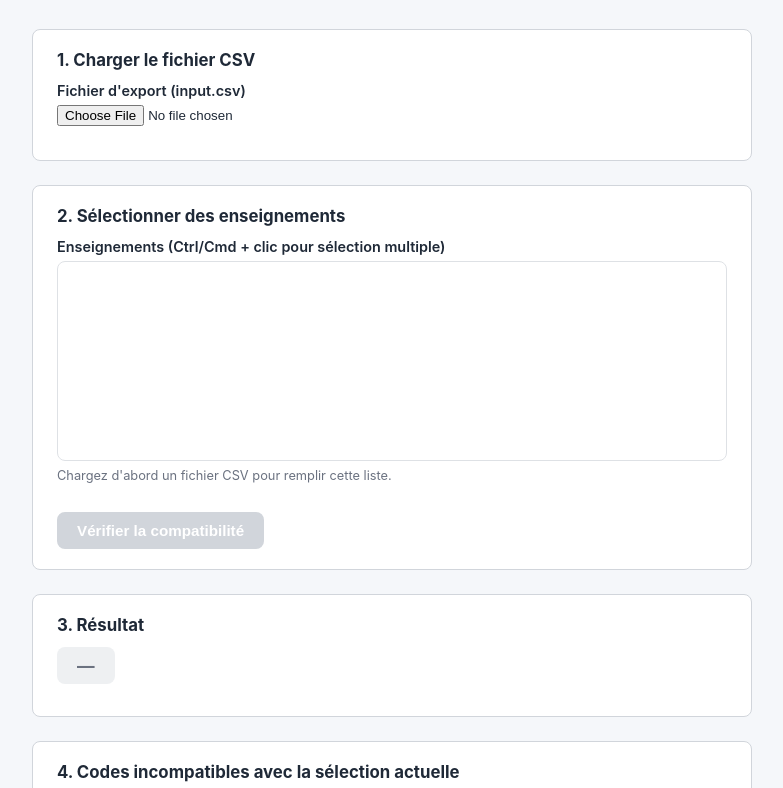
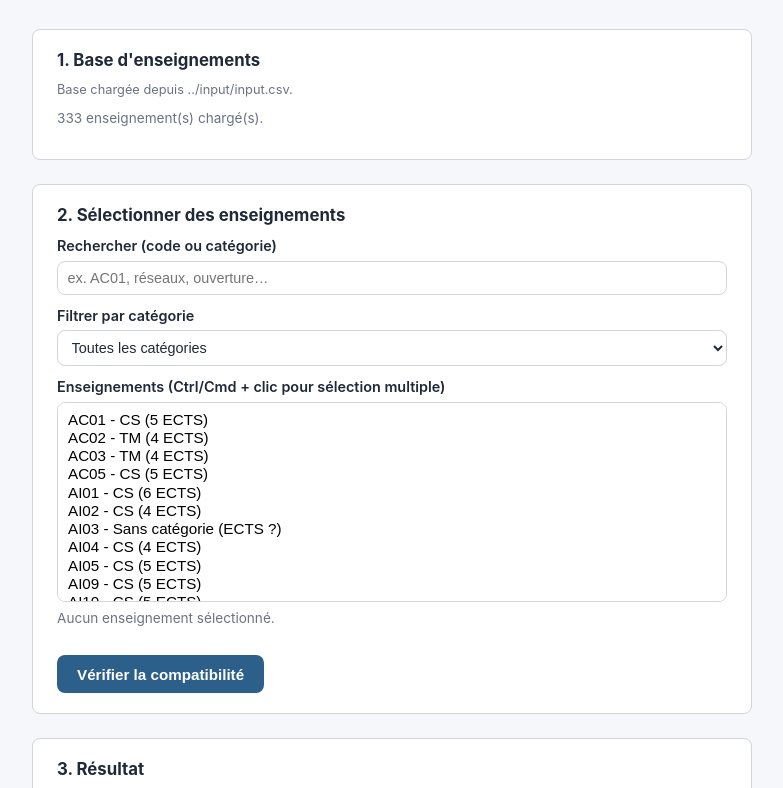
Before and after one commit to yan-sln/SAT-UV, a plain HTML site: page docs/index.html in a window 1280 px wide. Shown: the part 104-892 px from the top of the page, without its empty margins (248-1031 px from the left). Drawn offline with nearby package versions, Linux system fonts and the light colour scheme.

Commit message:
auto-load csv, add category for UV and ECTS, add search and filter, add list of UVs that are still compatible #1

```diff
--- a/docs/index.html
+++ b/docs/index.html
@@ -3,35 +3,43 @@
 <head>
 <meta charset="UTF-8" />
 <meta name="viewport" content="width=device-width, initial-scale=1.0" />
-<title>SAT-UV — Vérification de compatibilité d'emploi du temps</title>
+<title>Vérification de compatibilité des UVs</title>
 <link rel="stylesheet" href="style.css" />
 <script src="https://cdnjs.cloudflare.com/ajax/libs/PapaParse/5.4.1/papaparse.min.js"></script>
 </head>
 <body>
 <div class="conteneur">
     <h1>SAT-UV</h1>
-    <p class="sous-titre">Vérification de compatibilité d'emplois du temps — calcul 100&nbsp;% côté navigateur.</p>
+    <p class="sous-titre">Vérification de compatibilité d'emplois du temps.</p>
     <div class="carte">
-        <h2>1. Charger le fichier CSV</h2>
-        <label for="csvFile">Fichier d'export (input.csv)</label>
-        <input type="file" id="csvFile" accept=".csv" />
+        <h2>1. Base d'enseignements</h2>
+        <p class="aide" id="infoChargement">Chargement depuis ../input/input.csv…</p>
         <p class="aide" id="infoExclus"></p>
         <p class="aide" id="infoNbEnseignements"></p>
     </div>
     <div class="carte">
         <h2>2. Sélectionner des enseignements</h2>
+        <label for="rechercheUv">Rechercher (code ou catégorie)</label>
+        <input type="text" id="rechercheUv" placeholder="ex. AC01, réseaux, ouverture…" disabled />
+        <label for="filtreCategorie">Filtrer par catégorie</label>
+        <select id="filtreCategorie" disabled>
+            <option value="">Toutes les catégories</option>
+        </select>
         <label for="selectEnseignements">Enseignements (Ctrl/Cmd + clic pour sélection multiple)</label>
         <select id="selectEnseignements" multiple disabled></select>
-        <p class="aide">Chargez d'abord un fichier CSV pour remplir cette liste.</p>
+        <p class="aide" id="infoSelection">Chargement de la base en cours…</p>
         <button id="btnVerifier" disabled>Vérifier la compatibilité</button>
     </div>
     <div class="carte">
         <h2>3. Résultat</h2>
-        <span id="resultatBadge" class="resultat-badge neutre">—</span>
+        <span id="resultatBadge" class="resultat-badge neutre">-</span>
         <div id="detailMessage"></div>
     </div>
     <div class="carte" id="zoneIncompatibles">
-        <h2>4. Codes incompatibles avec la sélection actuelle</h2>
+        <h2>4. Enseignements compatibles / incompatibles</h2>
+        <label for="compatiblesTexte">Encore compatibles avec la sélection actuelle</label>
+        <textarea id="compatiblesTexte" readonly placeholder="Les codes encore compatibles avec votre sélection apparaîtront ici après vérification."></textarea>
+        <label for="incompatiblesTexte">Incompatibles avec la sélection actuelle</label>
         <textarea id="incompatiblesTexte" readonly placeholder="Les codes incompatibles avec votre sélection apparaîtront ici après vérification."></textarea>
     </div>
 </div>
@@ -40,60 +48,132 @@
 <script src="sat_model.js"></script>
 <script src="search.js"></script>
 <script>
+const CHEMIN_CSV = "../input/input.csv";
+
 let enseignements = {};
 let codesExclus = [];
-const inputFichier = document.getElementById("csvFile");
+
+const infoChargement = document.getElementById("infoChargement");
+const rechercheUv = document.getElementById("rechercheUv");
+const filtreCategorie = document.getElementById("filtreCategorie");
 const selectEns = document.getElementById("selectEnseignements");
 const btnVerifier = document.getElementById("btnVerifier");
 const infoExclus = document.getElementById("infoExclus");
 const infoNb = document.getElementById("infoNbEnseignements");
+const infoSelection = document.getElementById("infoSelection");
 const badge = document.getElementById("resultatBadge");
 const detailMessage = document.getElementById("detailMessage");
+const compatiblesTexte = document.getElementById("compatiblesTexte");
 const incompatiblesTexte = document.getElementById("incompatiblesTexte");
-inputFichier.addEventListener("change", (evt) => {
-    const fichier = evt.target.files[0];
-    if (!fichier) return;
-    const lecteur = new FileReader();
-    lecteur.onload = (e) => {
-        try {
-            const base = chargerBaseFromText(e.target.result);
+
+document.addEventListener("DOMContentLoaded", () => {
+    charger(CHEMIN_CSV)
+        .then(base => {
             enseignements = base.enseignements;
             codesExclus = base.codesExclus;
+            infoChargement.textContent = `Base chargée depuis ${CHEMIN_CSV}.`;
             remplirListe();
-        } catch (err) {
-            infoNb.textContent = "Erreur lors du chargement du CSV : " + err.message;
-        }
-    };
-    lecteur.onerror = () => { infoNb.textContent = "Impossible de lire le fichier sélectionné."; };
-    lecteur.readAsText(fichier, "utf-8");
+        })
+        .catch(err => {
+            infoChargement.textContent = `Erreur lors du chargement de ${CHEMIN_CSV} : ${err.message}`;
+        });
 });
+
+function libelleOption(code) {
+    const e = enseignements[code];
+    const cat = e.categorie ? e.categorie : "Sans catégorie";
+    const ects = e.ects !== null && e.ects !== undefined ? `${e.ects} ECTS` : "ECTS ?";
+    return `${code} - ${cat} (${ects})`;
+}
+
 function remplirListe() {
+    const codes = Object.keys(enseignements).sort();
+
+    // Catégories disponibles
+    const categories = Array.from(new Set(codes.map(c => enseignements[c].categorie).filter(Boolean))).sort();
+    filtreCategorie.innerHTML = '<option value="">Toutes les catégories</option>';
+    for (const cat of categories) {
+        const option = document.createElement("option");
+        option.value = cat;
+        option.textContent = cat;
+        filtreCategorie.appendChild(option);
+    }
+
+    // Options du select principal
     selectEns.innerHTML = "";
-    const codes = Object.keys(enseignements).sort();
     for (const code of codes) {
         const option = document.createElement("option");
         option.value = code;
-        option.textContent = code;
+        option.textContent = libelleOption(code);
+        option.dataset.code = code;
+        option.dataset.categorie = enseignements[code].categorie || "";
         selectEns.appendChild(option);
     }
-    selectEns.disabled = codes.length === 0;
-    btnVerifier.disabled = codes.length === 0;
+
+    const actif = codes.length > 0;
+    selectEns.disabled = !actif;
+    rechercheUv.disabled = !actif;
+    filtreCategorie.disabled = !actif;
+    btnVerifier.disabled = !actif;
+
     infoNb.textContent = `${codes.length} enseignement(s) chargé(s).`;
-    infoExclus.textContent = codesExclus.length > 0 ? `${codesExclus.length} enseignement(s) ignoré(s) (Cours à groupes multiples non géré) : ${codesExclus.join(", ")}` : "";
+    infoExclus.textContent = codesExclus.length > 0
+        ? `${codesExclus.length} enseignement(s) ignoré(s) (Cours à groupes multiples non géré) : ${codesExclus.join(", ")}`
+        : "";
+
+    filtrerListe();
+    majInfoSelection();
     resetResultat();
 }
+
+function filtrerListe() {
+    const texte = rechercheUv.value.trim().toLowerCase();
+    const categorie = filtreCategorie.value;
+    for (const option of selectEns.options) {
+        if (option.selected) { option.hidden = false; continue; }
+        const code = option.dataset.code.toLowerCase();
+        const cat = option.dataset.categorie;
+        const correspondTexte = !texte || code.includes(texte) || cat.toLowerCase().includes(texte);
+        const correspondCategorie = !categorie || cat === categorie;
+        option.hidden = !(correspondTexte && correspondCategorie);
+    }
+}
+
+function majInfoSelection() {
+    const selection = Array.from(selectEns.selectedOptions).map(o => o.value);
+    if (selection.length === 0) {
+        infoSelection.textContent = "Aucun enseignement sélectionné.";
+        return;
+    }
+    let totalEcts = 0;
+    let inconnu = false;
+    for (const code of selection) {
+        const ects = enseignements[code]?.ects;
+        if (ects === null || ects === undefined) inconnu = true;
+        else totalEcts += ects;
+    }
+    infoSelection.textContent = `${selection.length} enseignement(s) sélectionné(s) - ${totalEcts} ECTS${inconnu ? " (au moins un ECTS inconnu)" : ""}.`;
+}
+
+rechercheUv.addEventListener("input", filtrerListe);
+filtreCategorie.addEventListener("change", filtrerListe);
+selectEns.addEventListener("change", majInfoSelection);
+
 function resetResultat() {
-    badge.textContent = "—";
+    badge.textContent = "-";
     badge.className = "resultat-badge neutre";
     detailMessage.textContent = "";
+    compatiblesTexte.value = "";
     incompatiblesTexte.value = "";
 }
+
 btnVerifier.addEventListener("click", () => {
     const selection = Array.from(selectEns.selectedOptions).map(o => o.value);
     if (selection.length === 0) {
-        badge.textContent = "—";
+        badge.textContent = "-";
         badge.className = "resultat-badge neutre";
         detailMessage.textContent = "Sélectionnez au moins un enseignement.";
+        compatiblesTexte.value = "";
         incompatiblesTexte.value = "";
         return;
     }
@@ -111,6 +191,7 @@ btnVerifier.addEventListener("click", () => {
                 badge.className = "resultat-badge unsat";
                 const texte = message || "L'ensemble sélectionné est déjà insatisfaisable : retirez un code avant de chercher des compatibilités.";
                 detailMessage.textContent = [texte, ...avertissements].join("\n");
+                compatiblesTexte.value = "";
                 incompatiblesTexte.value = "";
                 return;
             }
@@ -118,7 +199,8 @@ btnVerifier.addEventListener("click", () => {
             badge.className = "resultat-badge sat";
             detailMessage.textContent = avertissements.join("\n");
             const { compatibles, incompatibles } = calculerCompatibilites(enseignements, valides);
-            incompatiblesTexte.value = incompatibles.length ? incompatibles.join("\n") : "Aucun code incompatible avec la sélection actuelle.";
+            compatiblesTexte.value = compatibles.length ? compatibles.map(libelleOption).join("\n") : "Aucun code encore compatible avec la sélection actuelle.";
+            incompatiblesTexte.value = incompatibles.length ? incompatibles.map(libelleOption).join("\n") : "Aucun code incompatible avec la sélection actuelle.";
         } finally {
             btnVerifier.disabled = false;
             btnVerifier.textContent = "Vérifier la compatibilité";
--- a/docs/model.js
+++ b/docs/model.js
@@ -44,10 +44,12 @@ class Groupe {
 }
 
 class Enseignement {
-    constructor(code, cours = [], groupes = {}) {
+    constructor(code, cours = [], groupes = {}, categorie = "", ects = null) {
         this.code = code;
         this.cours = cours; // Creneau[] imposés
         this.groupes = groupes; // { activite: Groupe[] }
+        this.categorie = categorie; // ex: "Coeur", "Ouverture", ...
+        this.ects = ects; // nombre de crédits ECTS (number ou null si inconnu)
     }
     activitesAChoix() {
         return Object.entries(this.groupes);
--- a/docs/parser.js
+++ b/docs/parser.js
@@ -55,7 +55,10 @@ function chargerBaseFromRows(rows) {
         for (const [activite, parLib] of Object.entries(groupesParActivite)) {
             groupes[activite] = Object.values(parLib);
         }
-        enseignements[code] = new Enseignement(code, cours, groupes);
+        const categorie = (lignes[0]["Type UV"] || "").trim();
+        const ectsBrut = lignes[0]["ECTS"];
+        const ects = ectsBrut !== undefined && ectsBrut !== "" && !isNaN(parseFloat(ectsBrut)) ? parseFloat(ectsBrut) : null;
+        enseignements[code] = new Enseignement(code, cours, groupes, categorie, ects);
     }
     codesExclus.sort();
     return { enseignements, codesExclus };
--- a/docs/style.css
+++ b/docs/style.css
@@ -78,6 +78,30 @@ select[multiple] {
     background: var(--couleur-carte);
 }
 
+input[type="text"],
+select:not([multiple]) {
+    width: 100%;
+    padding: 0.5rem 0.6rem;
+    border: 1px solid var(--couleur-bordure);
+    border-radius: var(--rayon);
+    font-size: 0.9rem;
+    margin-bottom: 0.75rem;
+    background: var(--couleur-carte);
+    color: var(--couleur-texte);
+}
+
+input[type="text"]:disabled,
+select:disabled {
+    background: var(--couleur-fond);
+    color: var(--couleur-texte-secondaire);
+}
+
+#infoSelection {
+    font-size: 0.85rem;
+    color: var(--couleur-texte-secondaire);
+    margin-top: 0.5rem;
+}
+
 .aide {
     font-size: 0.8rem;
     color: var(--couleur-texte-secondaire);
@@ -140,7 +164,8 @@ button:disabled {
     margin-top: 0.5rem;
 }
 
-textarea#incompatiblesTexte {
+textarea#incompatiblesTexte,
+textarea#compatiblesTexte {
     width: 100%;
     min-height: 140px;
     border: 1px solid var(--couleur-bordure);
@@ -150,6 +175,7 @@ textarea#incompatiblesTexte {
     font-size: 0.85rem;
     resize: vertical;
     background: #fafafa;
+    margin-bottom: 1rem;
 }
 
 #infoExclus {
```
Also changed, not shown: README.md, 1 other file.
